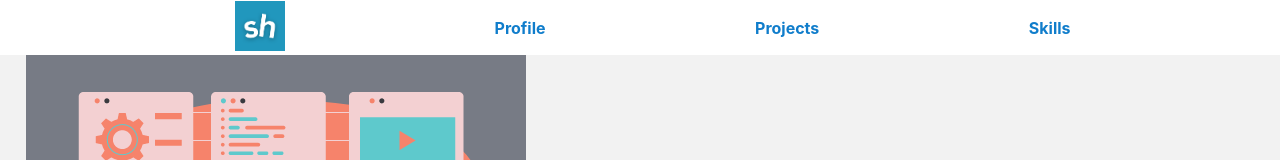
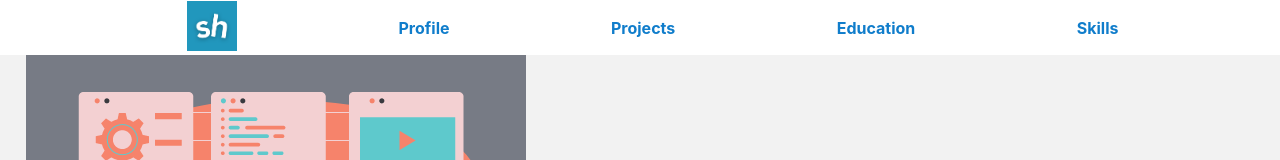
Before and after one commit to hoanhua14/may, a React (Create React App) app in the folder port/: page / in a window 1280 px wide. Shown: the top 160 px of the page. Built offline with nearby package versions, Linux system fonts and the light colour scheme.

Commit message:
fixed header

```diff
--- a/port/src/App.js
+++ b/port/src/App.js
@@ -21,7 +21,7 @@ function App() {
           <Element name="projects">
             <Projects />
           </Element>
-          <Element name="edu">
+          <Element name="education">
             <Edu />
           </Element>
           <Element name="skills">
--- a/port/src/header.js
+++ b/port/src/header.js
@@ -26,6 +26,16 @@ const Header = () => {
           Projects
         </Link>
       </div>
+      <div>
+        <Link
+          to="education"
+          smooth={true}
+          duration={500}
+          className="link-pointer"
+        >
+          Education
+        </Link>
+      </div>
 
       <div>
         <Link to="skills" smooth={true} duration={500} className="link-pointer">
```
